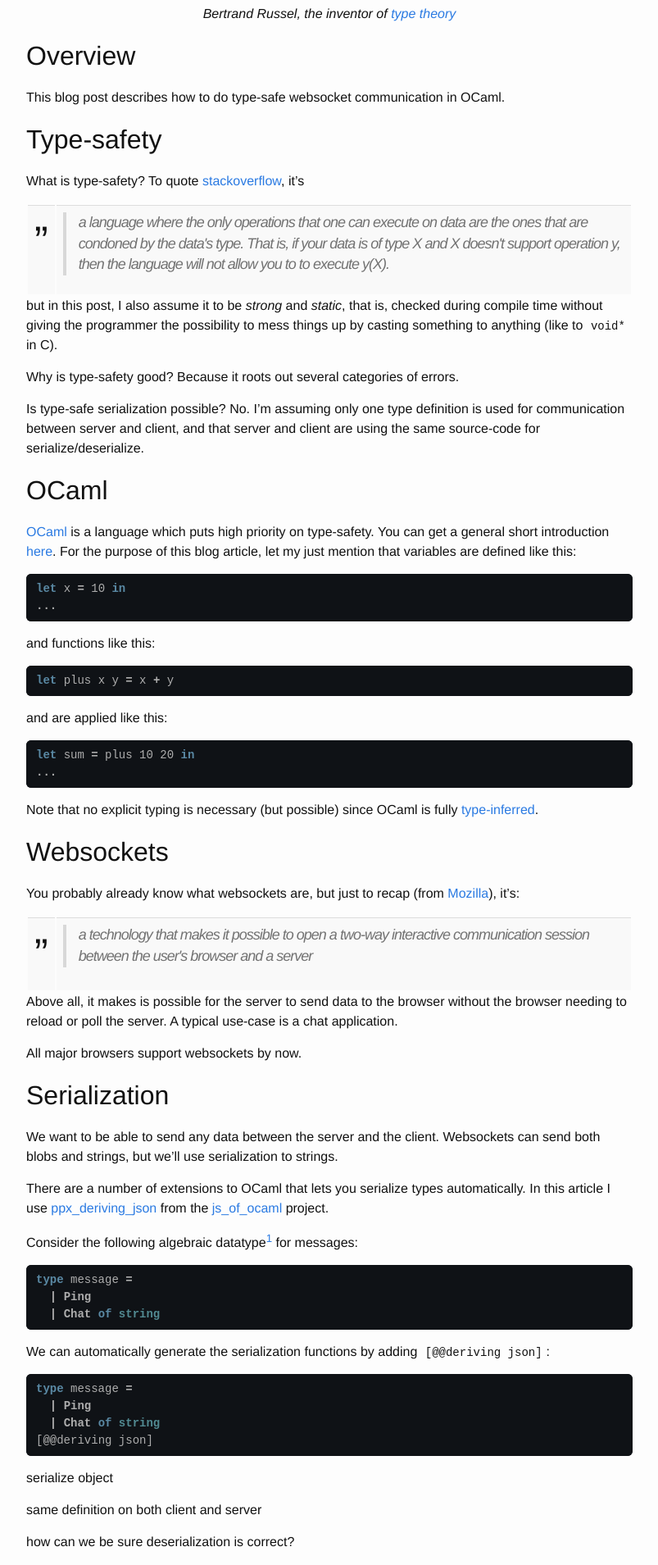
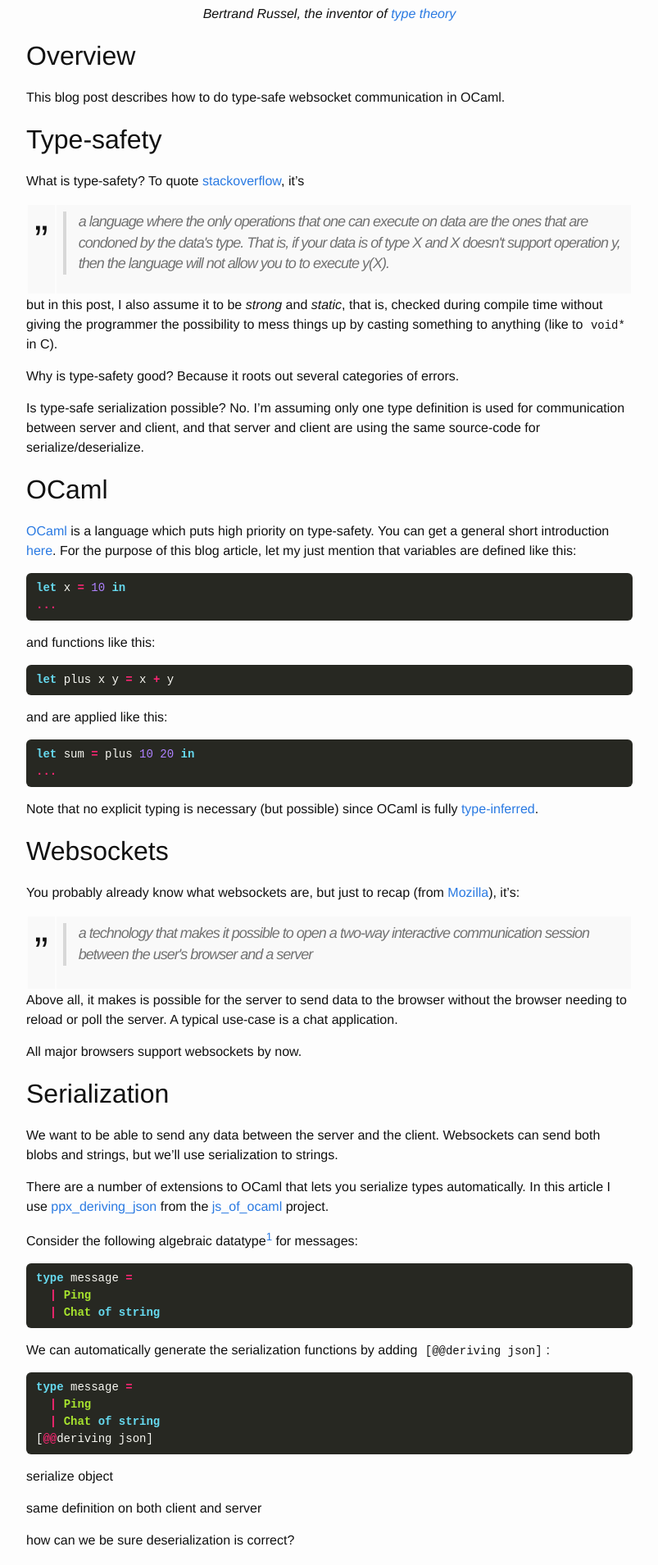
Before and after one commit to olleharstedt/olleharstedt.github.io, a Jekyll site: the page built from _posts/2020-05-28-typesafe-websocket-communication.markdown, in a window 1280 px wide. Shown: the part 810-2719 px from the top of the page at 82% size, without its empty margins (238-1041 px from the left). Built offline with Jekyll 4.4.1, drawn with Linux system fonts in a browser that asks for light colours; nearby versions of some CDN libraries.

Commit message:
Switch to monokai

```diff
--- a/_includes/head.html
+++ b/_includes/head.html
@@ -10,5 +10,5 @@
   <link rel="canonical" href="{{ page.url | replace:'index.html','' | prepend: site.baseurl | prepend: site.url }}">
   <link rel="alternate" type="application/rss+xml" title="{{ site.title }}" href="{{ "/feed.xml" | prepend: site.baseurl | prepend: site.url }}">
   <link href="//maxcdn.bootstrapcdn.com/font-awesome/4.2.0/css/font-awesome.min.css" rel="stylesheet">
-  <link rel="stylesheet" href="{{ "/css/pygments-zenesque.css" | prepend: site.baseurl }}">
+  <link rel="stylesheet" href="{{ "/css/monokai.css" | prepend: site.baseurl }}">
 </head>
--- a/_posts/2020-05-28-typesafe-websocket-communication.markdown
+++ b/_posts/2020-05-28-typesafe-websocket-communication.markdown
@@ -22,8 +22,8 @@ What is type-safety? To quote [stackoverflow](https://stackoverflow.com/a/251573
 
 <table class="border">
   <tr>
-  <td style="font-size: 50px;">”</td>
-  <td><p class="blockquote">a language where the only operations that one can execute on data are the ones that are condoned by the data's type. That is, if your data is of type X and X doesn't support operation y, then the language will not allow you to to execute y(X).</p></td>
+  <td style="font-size: 50px; border: none;">”</td>
+  <td style="border: none;"><p class="blockquote">a language where the only operations that one can execute on data are the ones that are condoned by the data's type. That is, if your data is of type X and X doesn't support operation y, then the language will not allow you to to execute y(X).</p></td>
   </tr>
 </table>
 
@@ -63,8 +63,8 @@ You probably already know what websockets are, but just to recap (from [Mozilla]
 
 <table class="border">
   <tr>
-  <td style="font-size: 50px;">”</td>
-  <td><p class="blockquote">a technology that makes it possible to open a two-way interactive communication session between the user's browser and a server</p></td>
+  <td style="font-size: 50px; border: none;">”</td>
+  <td style="border: none;"><p class="blockquote">a technology that makes it possible to open a two-way interactive communication session between the user's browser and a server</p></td>
   </tr>
 </table>
 
--- a/_sass/_syntax-highlighting.scss
+++ b/_sass/_syntax-highlighting.scss
@@ -3,12 +3,12 @@
  * Syntax highlighting styles
  */
 .highlight {
-    background: #fff;
+    /*background: #fff;*/
     @extend %vertical-rhythm;
 
-    .highlighter-rouge & {
-      background: #eef;
-    }
+    //.highlighter-rouge & {
+      //background: #eef;
+    //}
 
     .c     { color: #998; font-style: italic } // Comment
     .err   { color: #a61717; background-color: #e3d2d2 } // Error
--- a/css/monokai.css
+++ b/css/monokai.css
@@ -1,4 +1,4 @@
-.highlight pre { background-color: #272822; }
+.highlight pre { background-color: #272822; border-radius: 6px; }
 .highlight .hll { background-color: #272822; }
 .highlight .c { color: #75715e } /* Comment */
 .highlight .err { color: #960050; background-color: #1e0010 } /* Error */
```
Also changed, not shown: _config.yml (line endings or trailing spaces).
